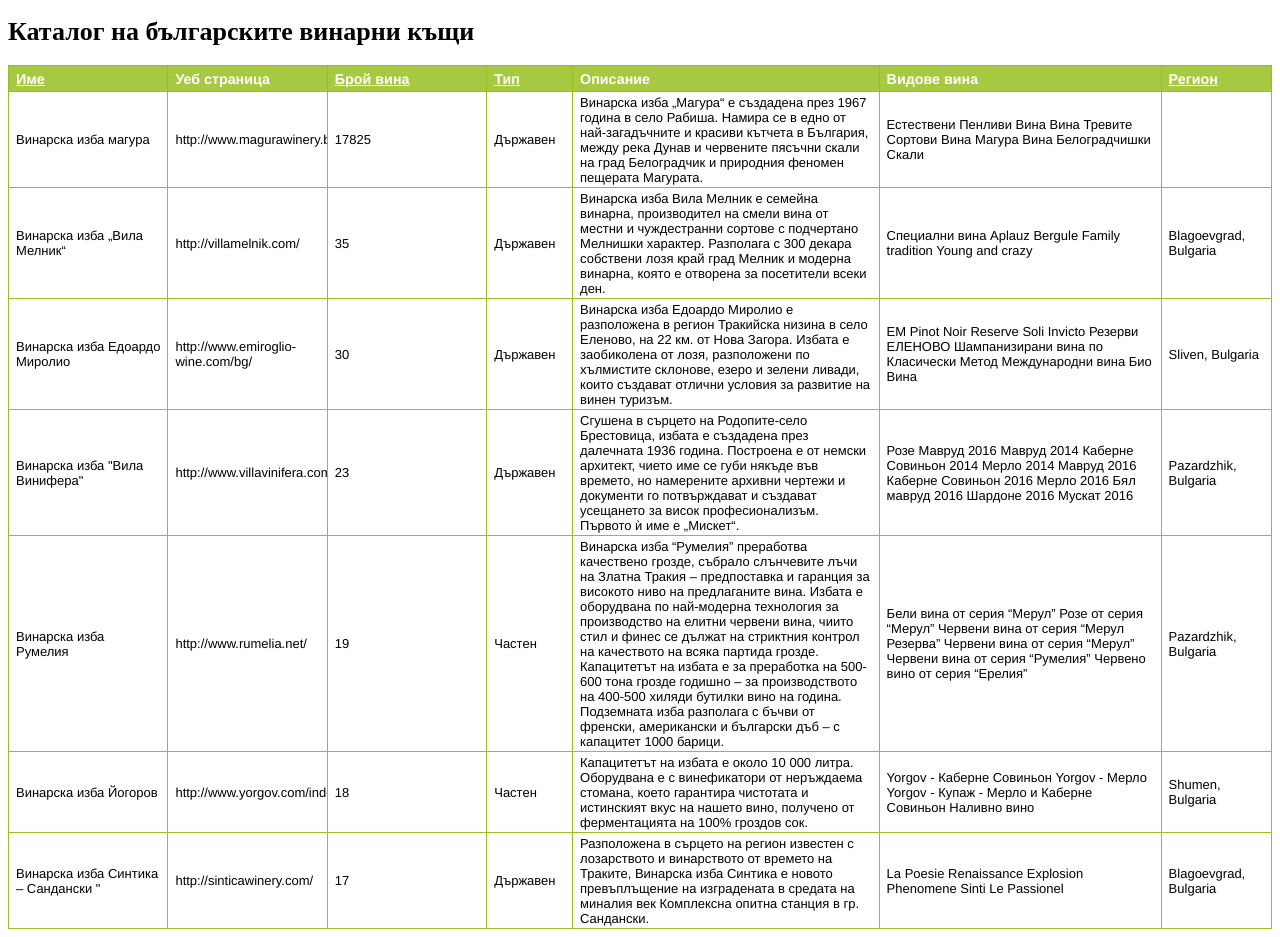
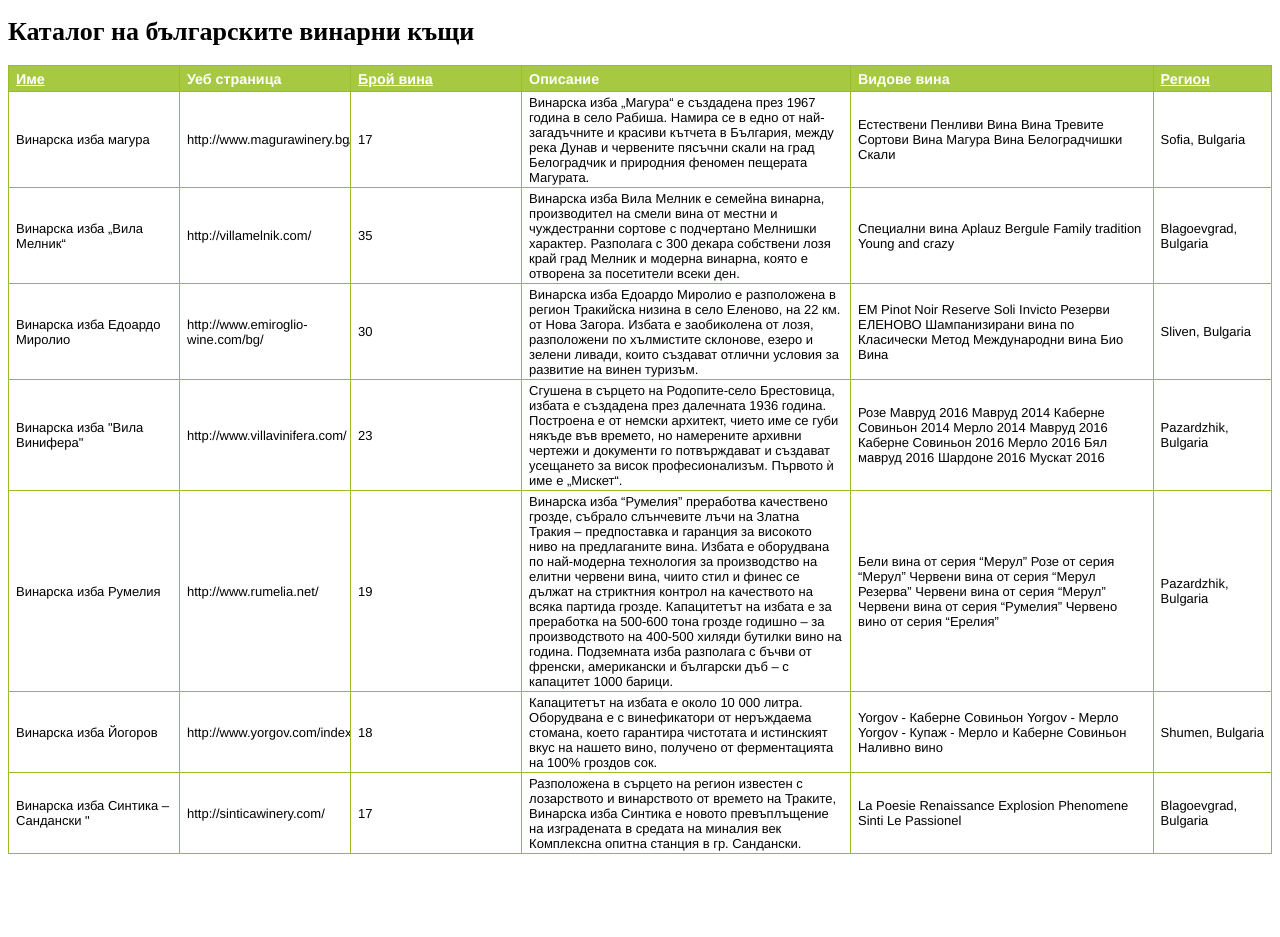
Before and after one commit to SZmiycharov/xml-project-2018, a plain HTML site: page index_nojs.html in a window 1280 px wide. After the commit the page ends 862 px from the top, so only its background shows below. Drawn offline with Linux system fonts and the light colour scheme; a script that the page names is missing.

Commit message:
Removing types for winehouses

```diff
--- a/index_nojs.html
+++ b/index_nojs.html
@@ -22,11 +22,11 @@
 		<h1>Каталог на българските винарни къщи</h1>
 		<div id="table-div"><table id="winehouses"><thead><tr><th style="width:50px"><a href="#" onclick="this.blur(); return sortTable('winehouses-body', 0, true);">Име</a></th><th style="width:50px">
 					Уеб страница
-				</th><th style="width:50px"><a href="#" onclick="this.blur(); return sortTable('winehouses-body', 2, true);">Брой вина</a></th><th style="width:20px"><a href="#" onclick="this.blur(); return sortTable('winehouses-body', 3, true);">Тип</a></th><th style="width:110px">
+				</th><th style="width:50px"><a href="#" onclick="this.blur(); return sortTable('winehouses-body', 2, true);">Брой вина</a></th></th><th style="width:110px">
 					Описание
 				</th><th style="width:100px">
 					Видове вина
-				</th><th style="width:30px"><a href="#" onclick="this.blur(); return sortTable('winehouses-body', 6, true);">Регион</a></th></tr></thead><tbody id="winehouses-body" style=""><tr><td>Винарска изба магура</td><td>http://www.magurawinery.bg/</td><td>17825</td><td>Държавен</td><td>
+				</th><th style="width:30px"><a href="#" onclick="this.blur(); return sortTable('winehouses-body', 6, true);">Регион</a></th></tr></thead><tbody id="winehouses-body" style=""><tr><td>Винарска изба магура</td><td>http://www.magurawinery.bg/</td><td>17</td><td>
 				Винарска изба „Магура“ е създадена през 1967 година в село Рабиша.
 Намира се в едно от най-загадъчните и красиви кътчета в България, между
 река Дунав и червените пясъчни скали на град Белоградчик и природния
@@ -35,7 +35,7 @@
 				Вина Тревите
 				Сортови Вина Магура
 				Вина Белоградчишки Скали
-			</td><td></td></tr><tr><td>Винарска изба „Вила Мелник“ </td><td>http://villamelnik.com/</td><td>35</td><td>Държавен</td><td>
+			</td><td>Sofia, Bulgaria</td></tr><tr><td>Винарска изба „Вила Мелник“ </td><td>http://villamelnik.com/</td><td>35</td><td>
         Винарска изба Вила Мелник
         е семейна винарна, производител на смели вина от местни и
 чуждестранни сортове с подчертано Мелнишки характер. Разполага с 300
@@ -47,7 +47,7 @@
         Bergule
         Family tradition
         Young and crazy
-			</td><td>Blagoevgrad, Bulgaria</td></tr><tr><td>Винарска изба Едоардо Миролио</td><td>http://www.emiroglio-wine.com/bg/</td><td>30</td><td>Държавен</td><td>
+			</td><td>Blagoevgrad, Bulgaria</td></tr><tr><td>Винарска изба Едоардо Миролио</td><td>http://www.emiroglio-wine.com/bg/</td><td>30</td><td>
 				Винарска изба Едоардо Миролио е разположена в регион Тракийска
 низина в село Еленово, на 22 км. от Нова Загора.  Избата е заобиколена
 от лозя, разположени по хълмистите склонове, езеро и зелени ливади,
@@ -58,7 +58,7 @@
 				Шампанизирани вина по Класически Метод
 				Международни вина
 				Био Вина
-			</td><td>Sliven, Bulgaria</td></tr><tr><td>Винарска изба "Вила Винифера"</td><td>http://www.villavinifera.com/</td><td>23</td><td>Държавен</td><td>
+			</td><td>Sliven, Bulgaria</td></tr><tr><td>Винарска изба "Вила Винифера"</td><td>http://www.villavinifera.com/</td><td>23</td><td>
 				Сгушена в сърцето на Родопите-село Брестовица, избата е създадена
 през далечната 1936 година. Построена е от немски архитект, чието име се
  губи някъде във времето, но намерените архивни чертежи и документи го
@@ -74,7 +74,7 @@
 				Бял мавруд 2016
 				Шардоне 2016
 				Мускат 2016
-			</td><td>Pazardzhik, Bulgaria</td></tr><tr><td>Винарска изба Румелия </td><td>http://www.rumelia.net/</td><td>19</td><td>Частен</td><td>
+			</td><td>Pazardzhik, Bulgaria</td></tr><tr><td>Винарска изба Румелия </td><td>http://www.rumelia.net/</td><td>19</td><td>
         Винарска изба “Румелия” преработва качествено грозде, събрало
 слънчевите лъчи на Златна Тракия – предпоставка и гаранция за високото
 ниво на предлаганите вина. Избата е оборудвана по най-модерна технология
@@ -91,7 +91,7 @@
         Червени вина от серия “Мерул”
         Червени вина от серия “Румелия”
         Червено вино от серия “Ерелия”
-			</td><td>Pazardzhik, Bulgaria</td></tr><tr><td>Винарска изба Йогоров</td><td>http://www.yorgov.com/index.htm</td><td>18</td><td>Частен</td><td>
+			</td><td>Pazardzhik, Bulgaria</td></tr><tr><td>Винарска изба Йогоров</td><td>http://www.yorgov.com/index.htm</td><td>18</td><td>
 				Капацитетът на избата е около 10 000 литра. Оборудвана е с
 винефикатори от неръждаема стомана, което гарантира чистотата  и
 истинският вкус на  нашето вино, получено от ферментацията на 100%
@@ -100,7 +100,7 @@
 				Yorgov - Мерло
 				Yorgov - Купаж - Мерло  и Каберне Совиньон
 				Наливно вино
-			</td><td>Shumen, Bulgaria</td></tr><tr><td>Винарска изба Синтика – Сандански "</td><td>http://sinticawinery.com/</td><td>17</td><td>Държавен</td><td>
+			</td><td>Shumen, Bulgaria</td></tr><tr><td>Винарска изба Синтика – Сандански "</td><td>http://sinticawinery.com/</td><td>17</td><td>
         Разположена в сърцето на регион известен с лозарството и
 винарството от времето на Траките, Винарска изба Синтика е новото
 превъплъщение на изградената в средата на миналия век Комплексна опитна
```
